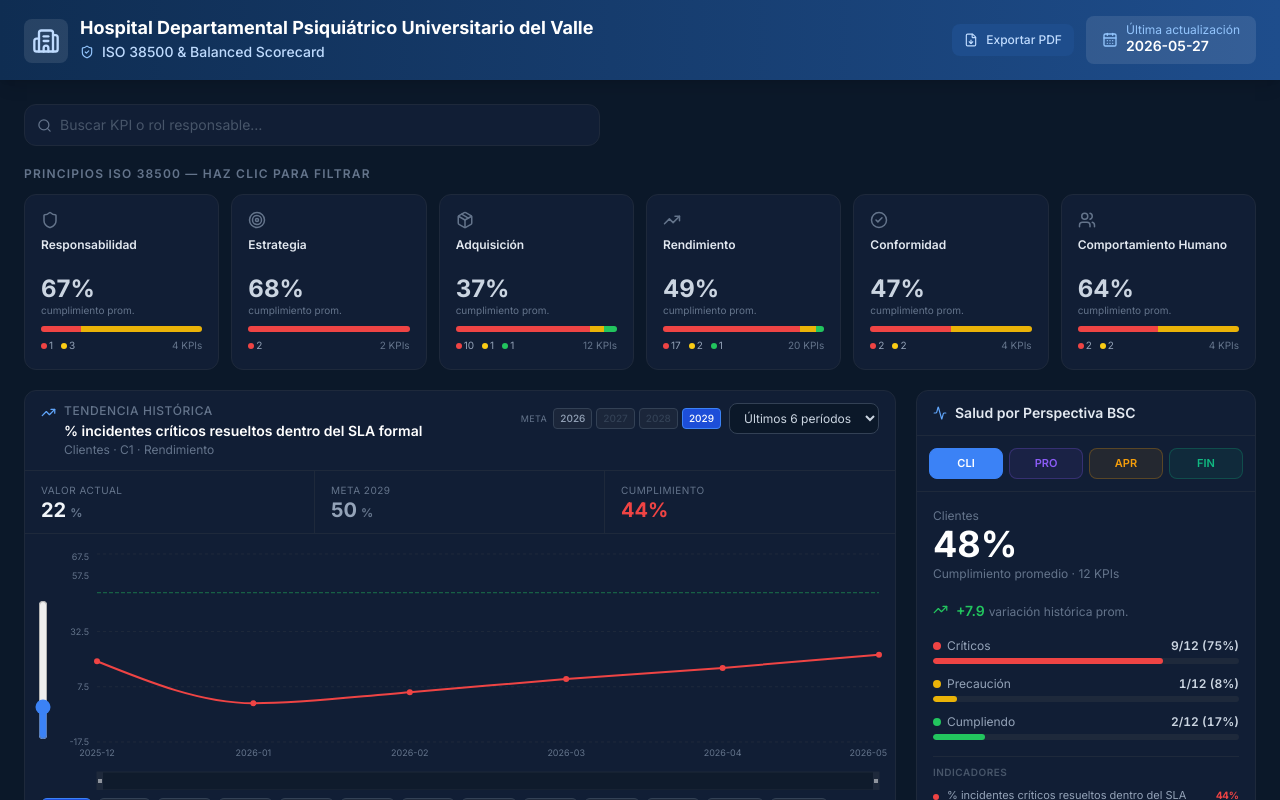
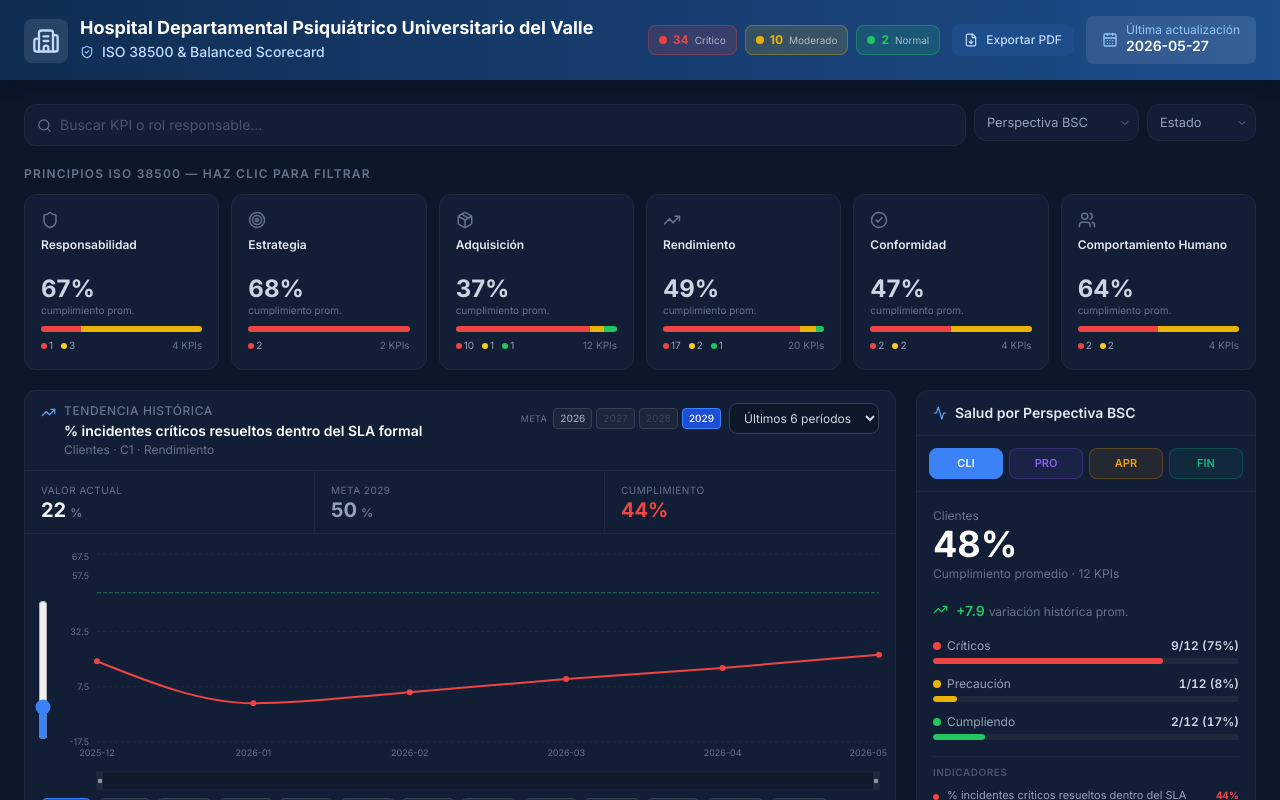
Before and after one commit to JuanObando02/dashboard, a React (Vite) app: page / in a window 1280 px wide. Shown: the top 800 px of the page. Built offline with nearby package versions, Linux system fonts and the light colour scheme.

Commit message:
Features filtros

```diff
--- a/package.json
+++ b/package.json
@@ -28,6 +28,7 @@
     "eslint-plugin-react-hooks": "^7.1.1",
     "eslint-plugin-react-refresh": "^0.5.2",
     "globals": "^17.6.0",
+    "playwright": "^1.60.0",
     "vite": "^8.0.12"
   }
 }
--- a/src/components/Header.jsx
+++ b/src/components/Header.jsx
@@ -1,10 +1,18 @@
 import { Building2, CalendarDays, ShieldCheck } from 'lucide-react'
 import ExecutiveReportButton from './ExecutiveReportButton'
+import { useDashboard } from '../context/DashboardContext'
+
+const SEM_BADGES = [
+  { key: 'criticos',  label: 'Crítico',  dot: '#ef4444', bg: 'rgba(239,68,68,0.15)',  border: 'rgba(239,68,68,0.35)'  },
+  { key: 'moderados', label: 'Moderado', dot: '#eab308', bg: 'rgba(234,179,8,0.15)',  border: 'rgba(234,179,8,0.35)'  },
+  { key: 'normales',  label: 'Normal',   dot: '#22c55e', bg: 'rgba(34,197,94,0.15)',  border: 'rgba(34,197,94,0.35)'  },
+]
 
 export default function Header({ metadata }) {
+  const { globalCounts } = useDashboard()
   const nombre = metadata?.nombre ?? 'Hospital'
   const modelo = metadata?.modelo_gobierno ?? 'ISO 38500 & BSC'
-  const fecha = metadata?.fecha_actualizacion ?? '—'
+  const fecha  = metadata?.fecha_actualizacion ?? '—'
 
   return (
     <header className="bg-gradient-to-r from-[#0f2d52] to-[#1e4d8c] text-white shadow-lg">
@@ -21,8 +29,27 @@ export default function Header({ metadata }) {
             </div>
           </div>
         </div>
-        <div className="flex items-center gap-3 self-start md:self-auto">
+
+        <div className="flex flex-wrap items-center gap-3 self-start md:self-auto">
+          {/* Semáforo global */}
+          <div className="flex items-center gap-2">
+            {SEM_BADGES.map(({ key, label, dot, bg, border }) => (
+              <div
+                key={key}
+                className="flex items-center gap-1.5 px-2.5 py-1.5 rounded-lg text-white"
+                style={{ background: bg, border: `1px solid ${border}` }}
+              >
+                <span className="w-2 h-2 rounded-full shrink-0" style={{ background: dot }} />
+                <span className="text-xs font-bold" style={{ color: dot }}>
+                  {globalCounts?.[key] ?? '—'}
+                </span>
+                <span className="text-[10px] text-white/60 hidden sm:inline">{label}</span>
+              </div>
+            ))}
+          </div>
+
           <ExecutiveReportButton />
+
           <div className="flex items-center gap-2 bg-white/10 rounded-lg px-4 py-2">
             <CalendarDays size={16} className="text-blue-300" />
             <div>
--- a/src/components/KpiDetailModal.jsx
+++ b/src/components/KpiDetailModal.jsx
@@ -1,5 +1,5 @@
 import { useMemo, useState } from 'react'
-import { X, ChevronDown, ChevronUp, Target, Zap, Shield } from 'lucide-react'
+import { X, ChevronDown, ChevronUp, Target, Zap, Shield, TrendingUp, TrendingDown, Minus, AlertTriangle, AlertCircle, Clock, User } from 'lucide-react'
 import {
   LineChart, Line, BarChart, Bar,
   XAxis, YAxis, CartesianGrid, Tooltip,
@@ -124,6 +124,21 @@ export default function KpiDetailModal({ kpi, onClose }) {
               <span className="text-[10px] text-blue-300 bg-white/10 px-2 py-0.5 rounded-full">
                 {kpi.Perspectiva} · {kpi['Obj. BSC']}
               </span>
+              {kpi.tendencia && (() => {
+                const up   = kpi.tendencia === 'Mejorando'
+                const flat = kpi.tendencia === 'Estable'
+                const Icon = flat ? Minus : up ? TrendingUp : TrendingDown
+                const color = flat ? '#94a3b8' : up ? '#4ade80' : '#f87171'
+                return (
+                  <span
+                    className="flex items-center gap-1 text-[10px] font-semibold px-2 py-0.5 rounded-full"
+                    style={{ background: `${color}22`, color }}
+                  >
+                    <Icon size={10} />
+                    {kpi.tendencia}
+                  </span>
+                )
+              })()}
             </div>
             <h2 className="text-sm font-bold text-white leading-snug">{kpi.KPI}</h2>
           </div>
@@ -137,8 +152,91 @@ export default function KpiDetailModal({ kpi, onClose }) {
 
         {/* Scrollable body */}
         <div className="flex-1 overflow-y-auto scrollbar-thin">
+          {/* AI Audit Alert */}
+          {kpi.auditoria && (kpi.semaforo === 'rojo' || kpi.semaforo === 'amarillo') && (() => {
+            const isRojo    = kpi.semaforo === 'rojo'
+            const alertColor = isRojo ? '#ef4444' : '#eab308'
+            const alertBg    = isRojo ? 'rgba(239,68,68,0.08)' : 'rgba(234,179,8,0.08)'
+            const alertBorder = isRojo ? 'rgba(239,68,68,0.3)' : 'rgba(234,179,8,0.3)'
+            const AlertIcon   = isRojo ? AlertTriangle : AlertCircle
+            const { hallazgo, impacto_operacional, causa_probable, plan_accion, plazo_revision, responsable_seguimiento } = kpi.auditoria
+            return (
+              <div className="mx-5 mt-4 mb-0 rounded-xl border overflow-hidden" style={{ borderColor: alertBorder, background: alertBg }}>
+                {/* Alert header */}
+                <div
+                  className="flex items-center gap-2 px-4 py-2.5 border-b"
+                  style={{ borderColor: alertBorder, background: isRojo ? 'rgba(239,68,68,0.12)' : 'rgba(234,179,8,0.12)' }}
+                >
+                  <AlertIcon size={14} style={{ color: alertColor }} className="shrink-0" />
+                  <span className="text-xs font-bold uppercase tracking-wider" style={{ color: alertColor }}>
+                    Auditoría IA — {kpi.auditoria.nivel_alerta}
+                  </span>
+                </div>
+
+                <div className="px-4 py-3 space-y-3 text-xs">
+                  {/* Hallazgo */}
+                  <div>
+                    <p className="text-[10px] font-semibold uppercase tracking-wider mb-1" style={{ color: alertColor }}>Hallazgo</p>
+                    <p className="text-slate-300 leading-relaxed">{hallazgo}</p>
+                  </div>
+
+                  <div className="grid grid-cols-1 sm:grid-cols-2 gap-3">
+                    {/* Impacto */}
+                    <div className="rounded-lg px-3 py-2.5" style={{ background: 'rgba(0,0,0,0.2)', border: `1px solid ${alertBorder}` }}>
+                      <p className="text-[10px] font-semibold uppercase tracking-wider mb-1 text-slate-400">Impacto Operacional</p>
+                      <p className="text-slate-300 leading-relaxed">{impacto_operacional}</p>
+                    </div>
+                    {/* Causa */}
+                    <div className="rounded-lg px-3 py-2.5" style={{ background: 'rgba(0,0,0,0.2)', border: `1px solid ${alertBorder}` }}>
+                      <p className="text-[10px] font-semibold uppercase tracking-wider mb-1 text-slate-400">Causa Probable</p>
+                      <p className="text-slate-300 leading-relaxed">{causa_probable}</p>
+                    </div>
+                  </div>
+
+                  {/* Plan de acción */}
+                  {plan_accion?.length > 0 && (
+                    <div>
+                      <p className="text-[10px] font-semibold uppercase tracking-wider mb-2" style={{ color: alertColor }}>Plan de Acción</p>
+                      <ol className="space-y-1.5">
+                        {plan_accion.map((paso, i) => (
+                          <li key={i} className="flex gap-2">
+                            <span
+                              className="shrink-0 w-4 h-4 rounded-full flex items-center justify-center text-[9px] font-bold mt-0.5"
+                              style={{ background: alertColor, color: '#fff' }}
+                            >
+                              {i + 1}
+                            </span>
+                            <span className="text-slate-300 leading-relaxed">{paso}</span>
+                          </li>
+                        ))}
+                      </ol>
+                    </div>
+                  )}
+
+                  {/* Plazo & Responsable */}
+                  <div className="flex flex-wrap gap-3 pt-1 border-t" style={{ borderColor: alertBorder }}>
+                    {plazo_revision && (
+                      <span className="flex items-center gap-1.5 text-[10px]" style={{ color: alertColor }}>
+                        <Clock size={11} />
+                        <span className="text-slate-400">Plazo:</span>
+                        <span className="font-semibold">{plazo_revision}</span>
+                      </span>
+                    )}
+                    {responsable_seguimiento && (
+                      <span className="flex items-center gap-1.5 text-[10px] text-slate-400">
+                        <User size={11} />
+                        <span>Responsable:</span>
+                        <span className="font-semibold text-slate-300">{responsable_seguimiento}</span>
+                      </span>
+                    )}
+                  </div>
+                </div>
+              </div>
+            )
+          })()}
+
           {/* Metrics */}
-          <div className="grid grid-cols-3 border-b" style={{ borderColor: '#1e293b' }}>
+          <div className="grid grid-cols-3 border-b mt-4" style={{ borderColor: '#1e293b' }}>
             {[
               { label: 'Valor Actual', value: valSimScaled !== null ? `${Number(valSimScaled.toFixed(isPct ? 1 : 2))} ${kpi.Unidad ?? ''}` : '—', color: '#f1f5f9' },
               { label: 'Meta 2029',    value: metaScaled !== null ? `${Number(metaScaled.toFixed(isPct ? 1 : 2))} ${kpi.Unidad ?? ''}` : '—',             color: '#94a3b8' },
--- a/src/components/SmartSearch.jsx
+++ b/src/components/SmartSearch.jsx
@@ -1,9 +1,54 @@
 import { useState, useRef, useEffect } from 'react'
-import { Search, X, User } from 'lucide-react'
+import { Search, X, User, ChevronDown } from 'lucide-react'
 import { useDashboard } from '../context/DashboardContext'
 
+const STATUS_OPTIONS = [
+  { value: 'rojo',     label: 'Crítico',  dot: '#ef4444' },
+  { value: 'amarillo', label: 'Moderado', dot: '#eab308' },
+  { value: 'verde',    label: 'Normal',   dot: '#22c55e' },
+]
+
+const SELECT_STYLE = {
+  background:  '#111e35',
+  border:      '1px solid #1e293b',
+  color:       '#94a3b8',
+  borderRadius: '0.75rem',
+  padding:     '0.5rem 2rem 0.5rem 0.75rem',
+  fontSize:    '0.8rem',
+  outline:     'none',
+  appearance:  'none',
+  cursor:      'pointer',
+}
+
+function FilterSelect({ value, onChange, placeholder, options, dotKey }) {
+  return (
+    <div className="relative shrink-0">
+      <select
+        value={value}
+        onChange={e => onChange(e.target.value)}
+        style={SELECT_STYLE}
+        className="pr-7"
+      >
+        <option value="">{placeholder}</option>
+        {options.map(o => (
+          <option key={o.value} value={o.value}>{o.label}</option>
+        ))}
+      </select>
+      <ChevronDown size={12} className="absolute right-2 top-1/2 -translate-y-1/2 text-slate-500 pointer-events-none" />
+    </div>
+  )
+}
+
 export default function SmartSearch() {
-  const { searchQuery, setSearchQuery, roleFilter, setRoleFilter, uniqueRoles, setSelectedKpiIdx } = useDashboard()
+  const {
+    searchQuery, setSearchQuery,
+    roleFilter, setRoleFilter,
+    uniqueRoles, setSelectedKpiIdx,
+    perspectiveFilter, setPerspectiveFilter,
+    statusFilter, setStatusFilter,
+    uniquePerspectives,
+  } = useDashboard()
+
   const [inputValue, setInputValue]   = useState('')
   const [showSuggest, setShowSuggest] = useState(false)
   const inputRef = useRef(null)
@@ -42,19 +87,25 @@ export default function SmartSearch() {
     setInputValue('')
     setSearchQuery('')
     setRoleFilter('')
+    setPerspectiveFilter('')
+    setStatusFilter('')
     setSelectedKpiIdx(0)
     inputRef.current?.focus()
   }
 
-  const hasFilter = roleFilter || searchQuery.trim()
+  const hasFilter = roleFilter || searchQuery.trim() || perspectiveFilter || statusFilter
+
+  const perspectiveOptions = uniquePerspectives.map(p => ({ value: p, label: p }))
 
   return (
-    <div ref={boxRef} className="relative w-full max-w-xl">
+    <div className="flex flex-wrap items-start gap-2">
+      {/* Search box */}
+      <div ref={boxRef} className="relative flex-1 min-w-[220px]">
         <div
           className="flex items-center gap-2 rounded-xl border px-3 py-2.5 transition-colors"
           style={{
-          background:   '#111e35',
-          borderColor:  showSuggest ? '#3b82f6' : '#1e293b',
+            background:  '#111e35',
+            borderColor: showSuggest ? '#3b82f6' : '#1e293b',
           }}
         >
           <Search size={15} className="text-slate-500 shrink-0" />
@@ -103,5 +154,22 @@ export default function SmartSearch() {
           </div>
         )}
       </div>
+
+      {/* Perspectiva filter */}
+      <FilterSelect
+        value={perspectiveFilter}
+        onChange={v => { setPerspectiveFilter(v); setSelectedKpiIdx(0) }}
+        placeholder="Perspectiva BSC"
+        options={perspectiveOptions}
+      />
+
+      {/* Estado filter */}
+      <FilterSelect
+        value={statusFilter}
+        onChange={v => { setStatusFilter(v); setSelectedKpiIdx(0) }}
+        placeholder="Estado"
+        options={STATUS_OPTIONS}
+      />
+    </div>
   )
 }
--- a/src/context/DashboardContext.jsx
+++ b/src/context/DashboardContext.jsx
@@ -121,11 +121,13 @@ export function DashboardProvider({ children }) {
   const [loading,   setLoading]   = useState(true)
   const [loadError, setLoadError] = useState(null)
 
-  const [activePrinciple, setActivePrinciple] = useState(null)
-  const [selectedKpiIdx, setSelectedKpiIdx]   = useState(0)
-  const [periodFilter, setPeriodFilter]       = useState('6m')
-  const [searchQuery, setSearchQuery]         = useState('')
-  const [roleFilter, setRoleFilter]           = useState('')
+  const [activePrinciple, setActivePrinciple]       = useState(null)
+  const [selectedKpiIdx, setSelectedKpiIdx]         = useState(0)
+  const [periodFilter, setPeriodFilter]             = useState('6m')
+  const [searchQuery, setSearchQuery]               = useState('')
+  const [roleFilter, setRoleFilter]                 = useState('')
+  const [perspectiveFilter, setPerspectiveFilter]   = useState('')
+  const [statusFilter, setStatusFilter]             = useState('')
 
   // Carga el JSON en runtime desde /data/ (dev: servido por Vite plugin; prod: Nginx)
   useEffect(() => {
@@ -153,6 +155,22 @@ export function DashboardProvider({ children }) {
     [allKpis]
   )
 
+  const uniquePerspectives = useMemo(
+    () => [...new Set(allKpis.map(k => k.Perspectiva).filter(Boolean))].sort(),
+    [allKpis]
+  )
+
+  const globalCounts = useMemo(() => {
+    const fromData = rawData?.[0]?.resumen_global
+    if (fromData) return fromData
+    return {
+      total_kpis: allKpis.length,
+      criticos:   allKpis.filter(k => k.semaforo === 'rojo').length,
+      moderados:  allKpis.filter(k => k.semaforo === 'amarillo').length,
+      normales:   allKpis.filter(k => k.semaforo === 'verde').length,
+    }
+  }, [rawData, allKpis])
+
   const filteredKpis = useMemo(() => {
     let kpis = activePrinciple
       ? allKpis.filter(k => k.principio_iso === activePrinciple)
@@ -167,8 +185,17 @@ export function DashboardProvider({ children }) {
         k.rol_responsable?.toLowerCase().includes(q)
       )
     }
+
+    if (perspectiveFilter) {
+      kpis = kpis.filter(k => k.Perspectiva === perspectiveFilter)
+    }
+
+    if (statusFilter) {
+      kpis = kpis.filter(k => k.semaforo === statusFilter)
+    }
+
     return kpis
-  }, [activePrinciple, allKpis, searchQuery, roleFilter])
+  }, [activePrinciple, allKpis, searchQuery, roleFilter, perspectiveFilter, statusFilter])
 
   const safeIdx     = selectedKpiIdx < filteredKpis.length ? selectedKpiIdx : 0
   const selectedKpi = filteredKpis[safeIdx] ?? null
@@ -197,6 +224,12 @@ export function DashboardProvider({ children }) {
       roleFilter,
       setRoleFilter,
       uniqueRoles,
+      perspectiveFilter,
+      setPerspectiveFilter,
+      statusFilter,
+      setStatusFilter,
+      uniquePerspectives,
+      globalCounts,
     }}>
       {children}
     </Ctx.Provider>
```
Also changed, not shown: 1 other file (tests, documents, lock files or other folders). Lines whose indentation alone changed are shown as unchanged.
